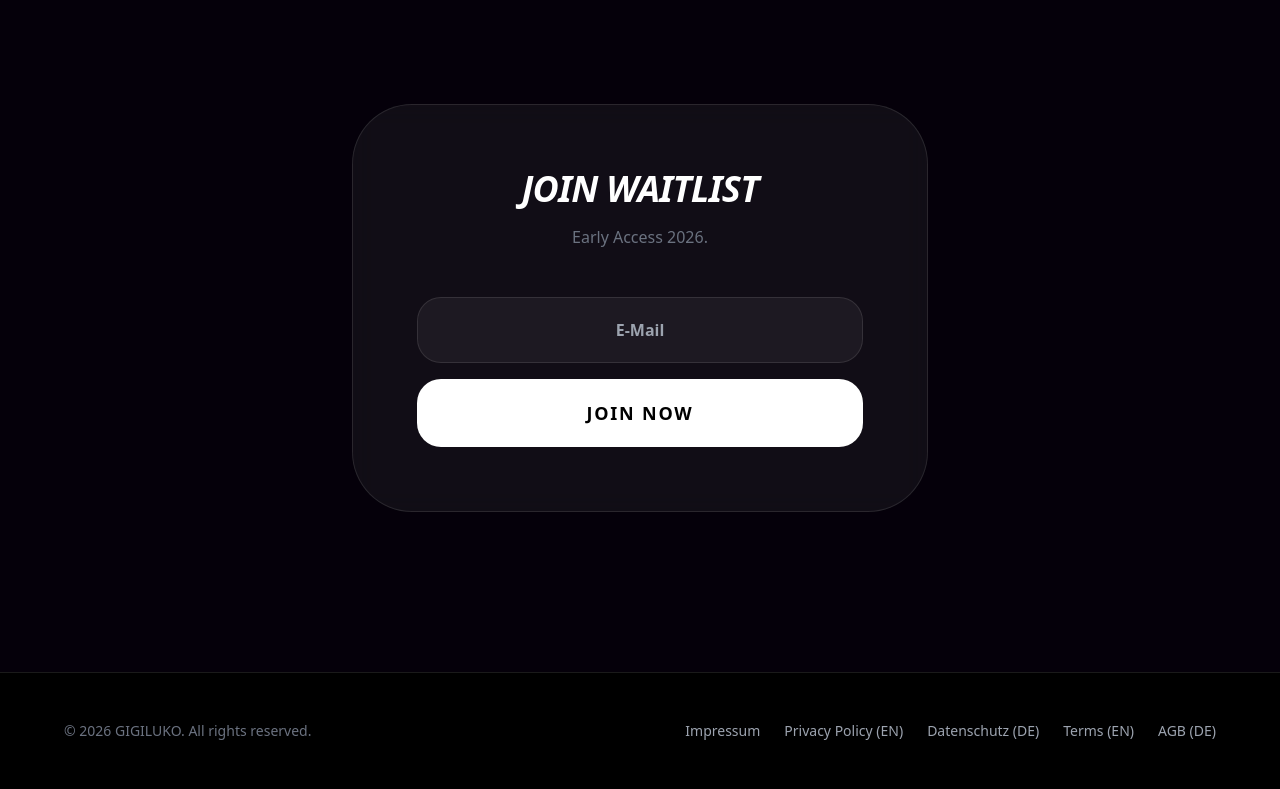
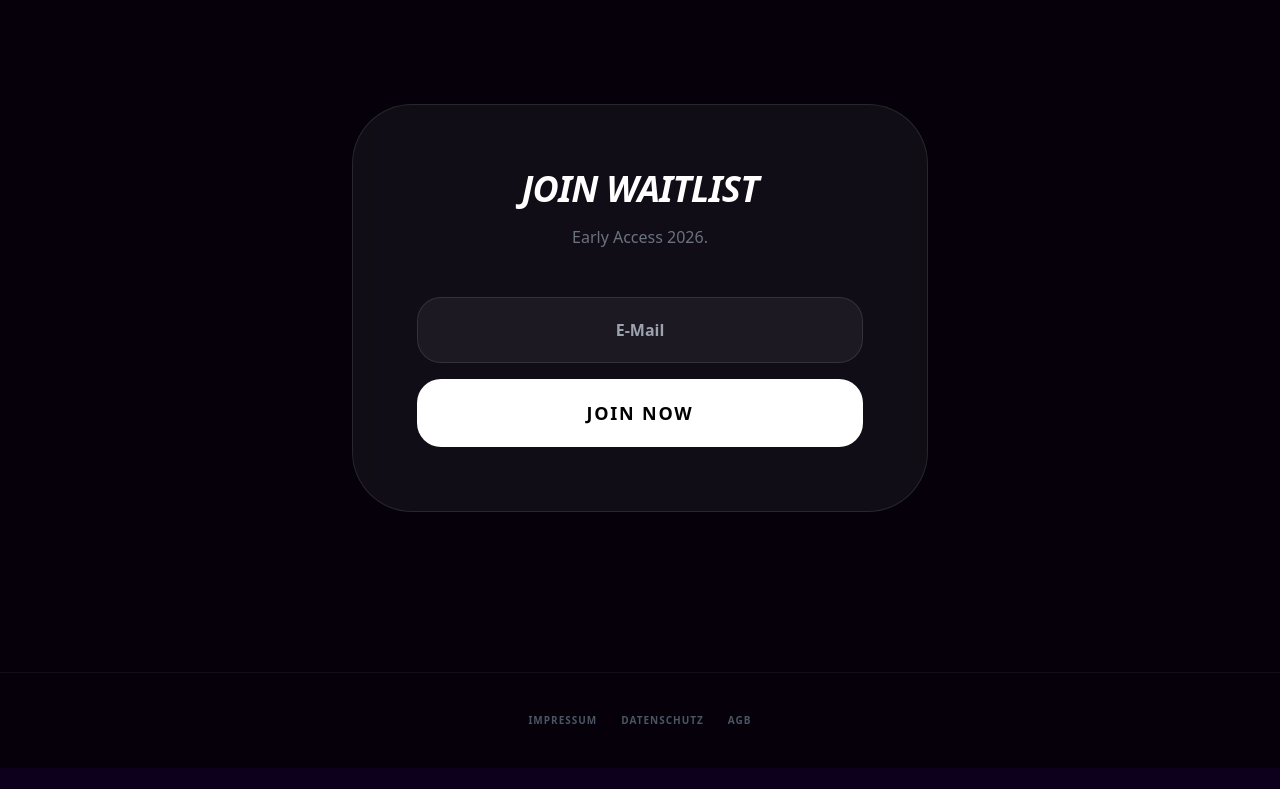
Before and after one commit to LuisCodingforfutur/gigilukoweb, a React (Vite) app: page / in a window 1280 px wide. Shown: the part 1272-2061 px from the top of the page. After the commit the page ends 2040 px from the top, so only its background shows below. Built offline with nearby package versions, Linux system fonts and the light colour scheme.

Commit message:
fix: production build hard reset with all legal pages

```diff
--- a/src/App.tsx
+++ b/src/App.tsx
@@ -24,5 +24,4 @@
     </Router>
   );
 }
-
 export default App;
--- a/src/components/Footer.tsx
+++ b/src/components/Footer.tsx
@@ -1,24 +1,12 @@
 import React from "react";
 import { Link } from "react-router-dom";
 
-const Footer: React.FC = () => {
-  return (
-    <footer className="bg-black border-t border-white/10 py-12 px-4">
-      <div className="max-w-6xl mx-auto flex flex-col md:flex-row justify-between items-center gap-8">
-        <div className="text-gray-500 text-sm">
-          © 2026 GIGILUKO. All rights reserved.
-        </div>
-
-        <div className="flex flex-wrap justify-center gap-6 text-sm font-medium">
-          <Link to="/impressum" className="text-gray-400 hover:text-purple-400 transition-colors">Impressum</Link>
-          <Link to="/privacy" className="text-gray-400 hover:text-purple-400 transition-colors">Privacy Policy (EN)</Link>
-          <Link to="/privacy-de" className="text-gray-400 hover:text-purple-400 transition-colors">Datenschutz (DE)</Link>
-          <Link to="/terms" className="text-gray-400 hover:text-purple-400 transition-colors">Terms (EN)</Link>
-          <Link to="/terms-de" className="text-gray-400 hover:text-purple-400 transition-colors">AGB (DE)</Link>
-        </div>
-      </div>
-    </footer>
-  );
-};
-
-export default Footer;
+export const Footer: React.FC = () => (
+  <footer className="py-10 px-6 border-t border-white/5 text-center bg-[#05000a]">
+    <div className="flex justify-center gap-6 text-[10px] font-bold uppercase tracking-widest text-gray-600">
+      <Link to="/impressum" className="hover:text-white">Impressum</Link>
+      <Link to="/datenschutz" className="hover:text-white">Datenschutz</Link>
+      <Link to="/agb" className="hover:text-white">AGB</Link>
+    </div>
+  </footer>
+);
--- a/src/components/Layout.tsx
+++ b/src/components/Layout.tsx
@@ -1,17 +1,12 @@
 import React from "react";
-import Navbar from "./Navbar";
-import Footer from "./Footer";
+import { Navbar } from "./Navbar";
+import { Footer } from "./Footer";
 
-const Layout: React.FC<{ children: React.ReactNode }> = ({ children }) => {
-  return (
-    <div className="min-h-screen flex flex-col bg-[#0c001c]">
-      <Navbar />
-      <main className="flex-grow">
-        {children}
-      </main>
-      <Footer />
-    </div>
-  );
-};
-
+const Layout: React.FC<{ children: React.ReactNode }> = ({ children }) => (
+  <div className="min-h-screen flex flex-col bg-[#05000a]">
+    <Navbar />
+    <main className="flex-grow">{children}</main>
+    <Footer />
+  </div>
+);
 export default Layout;
--- a/src/components/Navbar.tsx
+++ b/src/components/Navbar.tsx
@@ -1,8 +1,7 @@
 import React from "react";
 import { Link } from "react-router-dom";
 
-const Navbar: React.FC = () => {
-  return (
+export const Navbar: React.FC = () => (
   <nav className="fixed top-0 left-0 w-full z-[100] px-6 py-8 md:px-12 pointer-events-none">
     <div className="max-w-7xl mx-auto flex justify-between items-center">
       <Link to="/" className="group pointer-events-auto">
@@ -17,6 +16,3 @@
     </div>
   </nav>
 );
-};
-
-export default Navbar;
```
Lines whose indentation alone changed are shown as unchanged.
